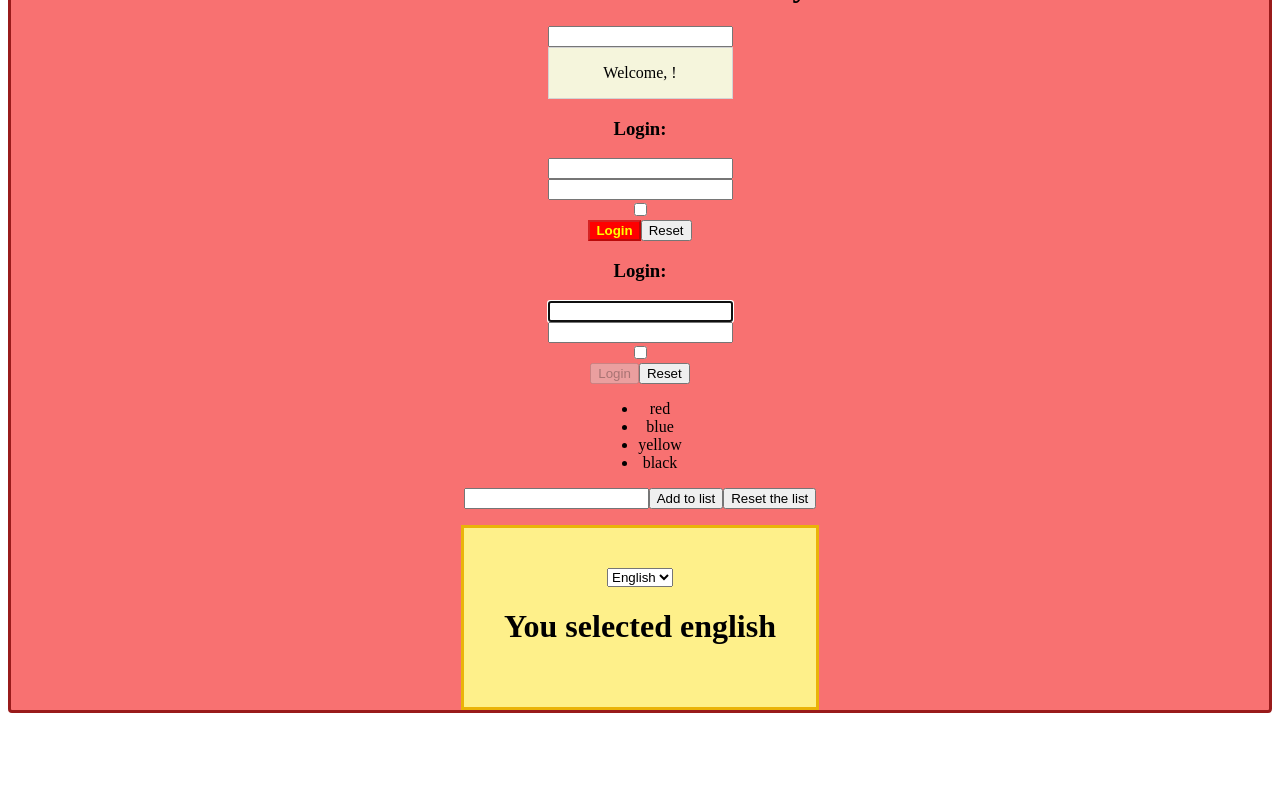
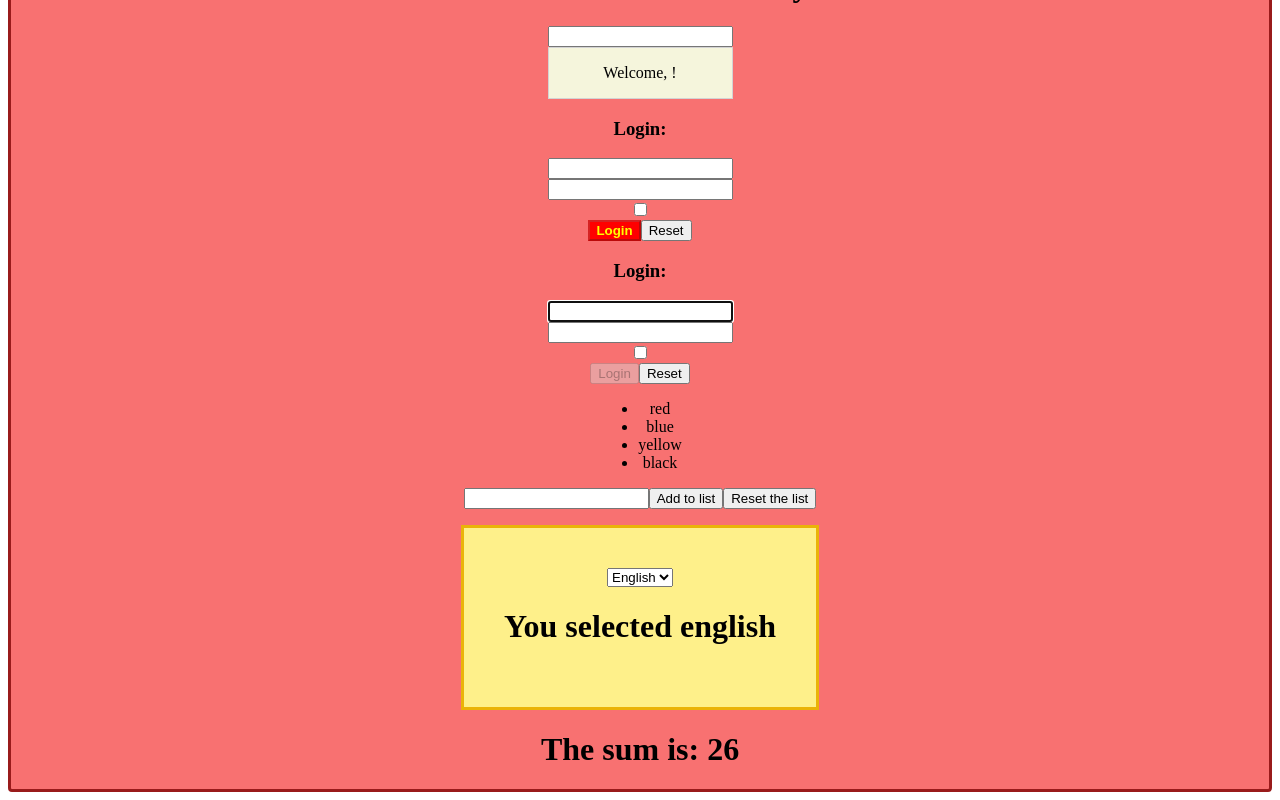
Before and after one commit to Kekko26/react-exercises, a React (Create React App) app: page / in a window 1280 px wide. Shown: the part 608-1408 px from the top of the page. Before the commit the page ends 1329 px from the top, so only its background shows below. Built offline with nearby package versions, Linux system fonts and the light colour scheme.

Commit message:
Exercise done

```diff
--- a/src/App.js
+++ b/src/App.js
@@ -9,6 +9,7 @@ import { Helloworld } from "./Helloworld";
 import { InteractiveWelcome } from "./InteractiveWelcome";
 import { Contesto } from './LanguageContext'
 import { Login } from "./Login";
+import { Sum } from "./Sum";
 import { TodoList } from "./TodoList";
 import { UncontrolledLogin } from "./UncontrolledLogin";
 import { Welcome } from "./Welcome";
@@ -73,8 +74,9 @@ export class App extends React.Component{
                     </select>
                     <DisplayLanguage/>
                 </div>
+            </Contesto.Provider>
 
-            </Contesto.Provider>
+            <Sum numbers={[3,2,5,6,10]}/>
 
         </Container>
         )
--- /dev/null
+++ b/src/Sum.js
@@ -0,0 +1,9 @@
+import React from "react";
+
+export function Sum({numbers = []}){
+    let somma = 0;
+    numbers.forEach(item => somma+=item)
+    return (
+        <h1>The sum is: {somma}</h1>
+    )
+}
```
